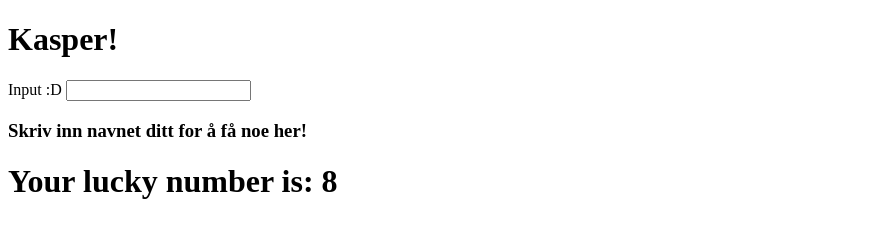
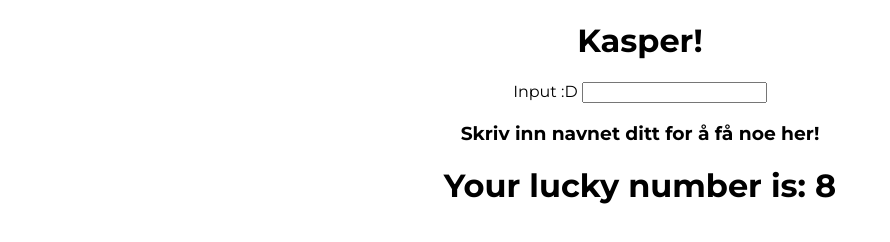
Before and after one commit to Kaspersyv/DAXprosjekt, a website: page index.html in a window 1280 px wide. Shown: the whole page, without its empty margins (0-890 px from the left). Drawn offline with Linux system fonts and the light colour scheme.

Commit message:
Update index.html

```diff
--- a/index.html
+++ b/index.html
@@ -6,6 +6,18 @@
     <meta charset="utf-8">
     <title>DAX</title>
     <meta name="viewport" content="width=device-width, initial-scale=1">
+    <link rel="preconnect" href="https://fonts.googleapis.com">
+    <link rel="preconnect" href="https://fonts.gstatic.com" crossorigin>
+    <link href="https://fonts.googleapis.com/css2?family=Montserrat:wght@100;300;400;500;700;900&display=swap" rel="stylesheet">
+
+    <style>
+        body {
+            display: block;
+            text-align: center;
+            font-family: 'Montserrat', sans-serif;
+
+        }
+    </style>
 </head>
 
 <body>
@@ -18,13 +30,6 @@
         <h1 id="clockField">Hei</h1>
 
 
-
-
-
-
-
-
-
     <script src="/app.js"></script>
 </body>
 
```
